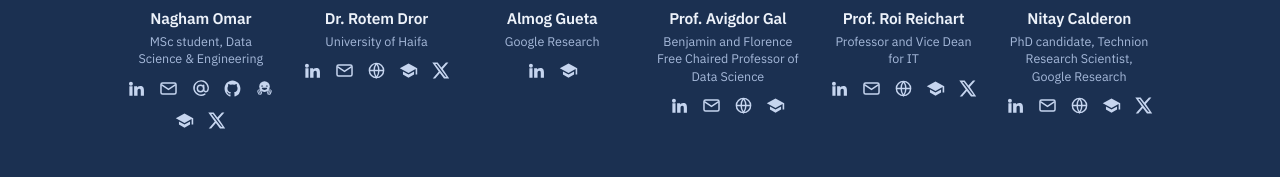
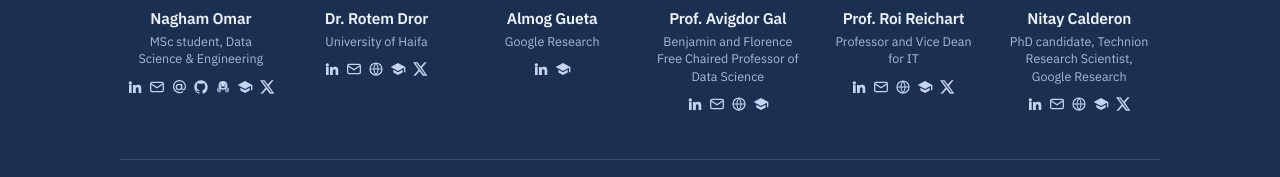
Before and after one commit to naghamo/altra-test.io, a plain HTML site: page index.html in a window 1280 px wide. Shown: the part 1192-1369 px from the top of the page. Drawn offline with Linux system fonts and the light colour scheme; a web font is replaced by a local one.

Commit message:
Update index.html

```diff
--- a/index.html
+++ b/index.html
@@ -166,10 +166,10 @@
   .bio{position:absolute;top:100%;left:0;right:0;margin:18px auto 0;max-width:80ch;color:var(--muted);font-size:13.5px;line-height:1.5;text-align:center;
     opacity:0;transform:translateY(9px);pointer-events:none;transition:opacity .15s ease,transform .15s ease}
   .person:hover .bio,.person:focus-within .bio{opacity:1;transform:none;transition:opacity .55s ease .22s,transform .6s cubic-bezier(.2,.8,.3,1) .22s}
-  .links{display:flex;flex-wrap:wrap;justify-content:center;gap:13px;margin-top:11px}
+  .links{display:flex;flex-wrap:nowrap;justify-content:center;gap:6px;margin-top:11px}
   .links a{display:grid;place-items:center;color:#C6D5EF;text-decoration:none;transition:color .16s ease,transform .16s ease}
   .links a:hover,.links a:focus-visible{color:var(--accent);transform:translateY(-2px)}
-  .links svg{width:19px;height:19px;flex:none;display:block;transition:transform .2s cubic-bezier(.2,.8,.3,1)}
+  .links svg{width:16px;height:16px;flex:none;display:block;transition:transform .2s cubic-bezier(.2,.8,.3,1)}
   .links a:hover svg{transform:scale(1.14)}
   .pic{order:-1;position:relative;line-height:0}
   .avatar{flex:none;width:104px;height:104px;border-radius:50%;overflow:hidden;position:relative;background:var(--card-hi);border:3px solid var(--accent);transition:box-shadow .25s ease}
```
